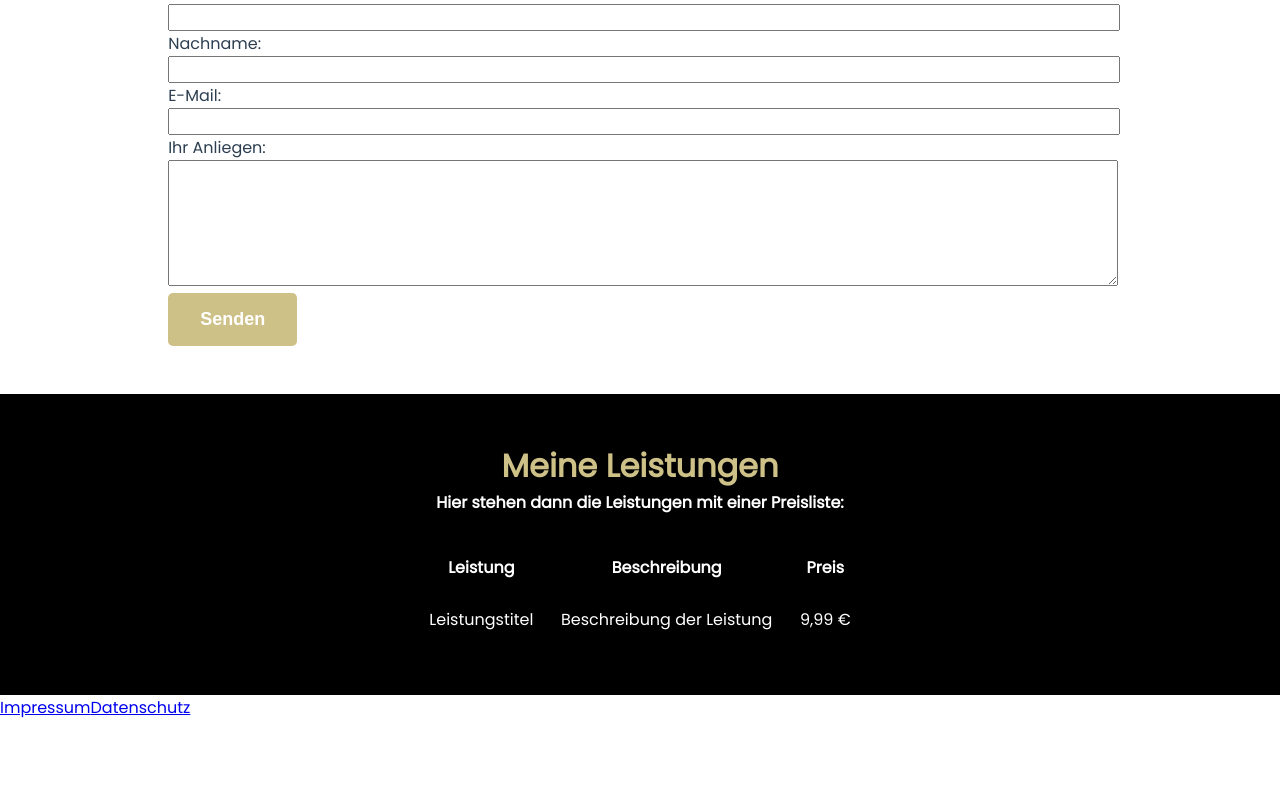
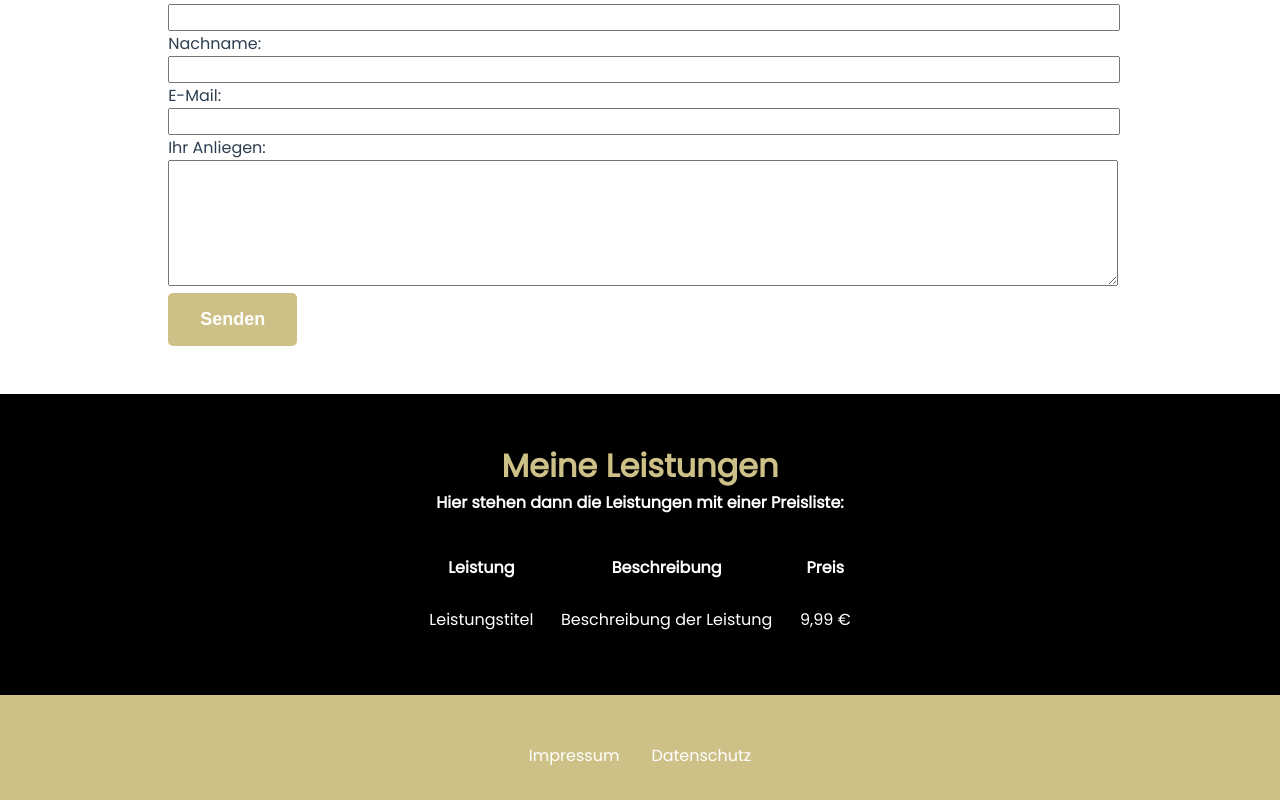
Before and after one commit to FlorianZasa/jz-photo, a Vue app: page / in a window 1280 px wide. Shown: the part 1766-2566 px from the top of the page. Before the commit the page ends 2486 px from the top, so only its background shows below. Built offline with nearby package versions, Linux system fonts and the light colour scheme.

Commit message:
add other sections

```diff
--- a/src/App.vue
+++ b/src/App.vue
@@ -36,6 +36,20 @@ html, body {
   color: #2c3e50;
 }
 
+footer {
+  display: flex;
+  flex-direction: row;
+  gap: 2rem;
+  justify-content: center;
+  padding: 3rem;
+  background: var(--primary-color);
+}
+
+footer a {
+  color: white;
+  text-decoration: none;
+}
+
 @media only screen and (max-width: 600px) {
   .btn {
     font-size: large;
--- a/src/views/ImpressumView.vue
+++ b/src/views/ImpressumView.vue
@@ -1,31 +1,20 @@
 <template>
   <div class="impressum">
-    <b>Hier steht das Impressum:</b>
-    <p>
-      Anbieter: <br>
-      Max Mustermann<br>
-      Musterstraße 1<br>
-      80999 München<br>
-      <br>
-      Kontakt:<br>
-      Telefon: 089/1234567-8<br>
-      Telefax: 089/1234567-9<br>
-      E-Mail: mail@mustermann.de<br>
-      Website: www.mustermann.de<br>
-      <br>
-      <br>
-      <br>
-      Bei redaktionellen Inhalten:<br>
-      <br>
-      Verantwortlich nach § 55 Abs.2 RStV<br>
-      Moritz Schreiberling<br>
-      Musterstraße 2<br>
-      80999 München<br>
-    </p>
-    <br>
-    <hr>
-    <router-link to="/" class="btn"><font-awesome-icon icon="fa-solid fa-arrow-left" /> Bring mich zurück</router-link>
-    <br>
+    <h1>Impressum</h1>
+
+<h2>Angaben gem&auml;&szlig; &sect; 5 TMG</h2>
+<p>Florian Zasada<br />
+Musterstra&szlig;e 111<br />
+Geb&auml;ude 44<br />
+90210 Musterstadt</p>
+
+<h2>Kontakt</h2>
+<p>Telefon: +49 (0) 123 44 55 66<br />
+Telefax: +49 (0) 123 44 55 99<br />
+E-Mail: mustermann@musterfirma.de</p>
+
+<p>Quelle: <a href="https://www.e-recht24.de">https://www.e-recht24.de</a></p>
+<router-link to="/" class="btn"><font-awesome-icon icon="fa-solid fa-arrow-left" /> Bring mich zurück!</router-link>
   </div>
 </template>
 
```
